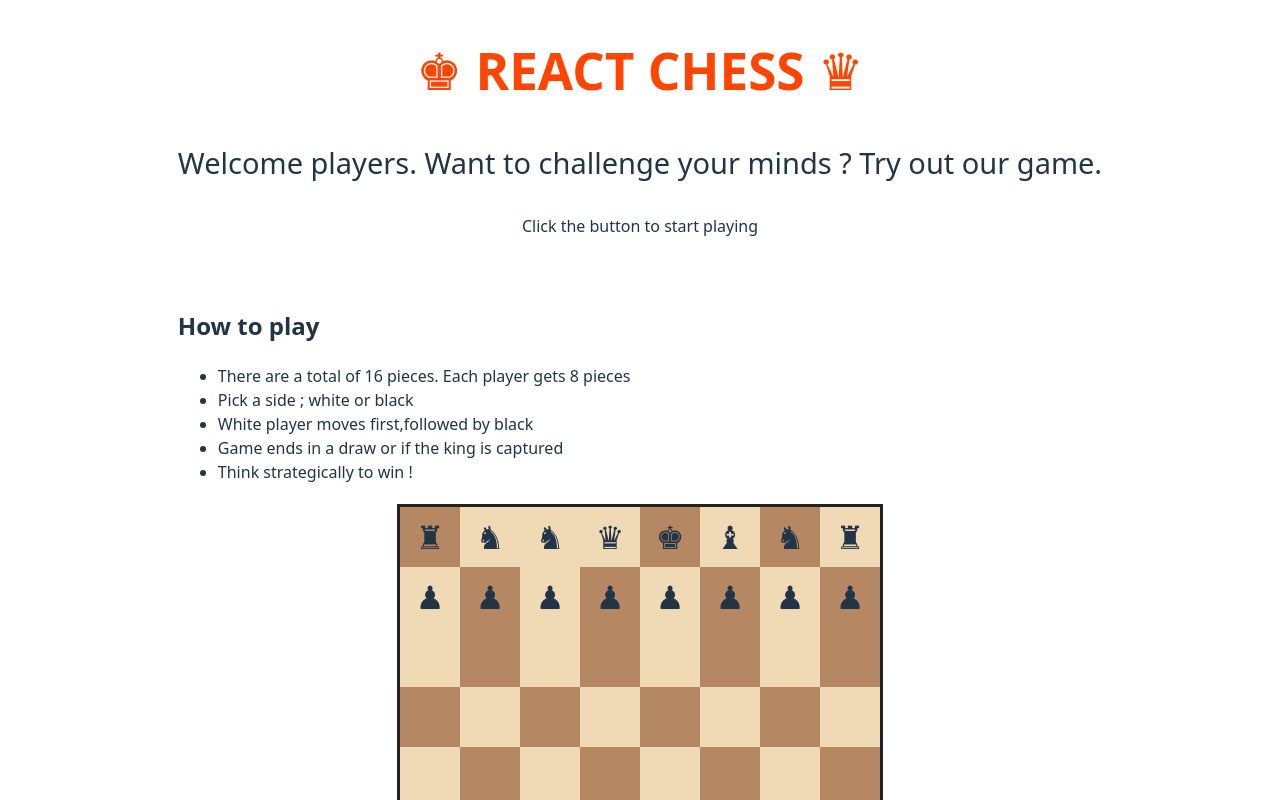
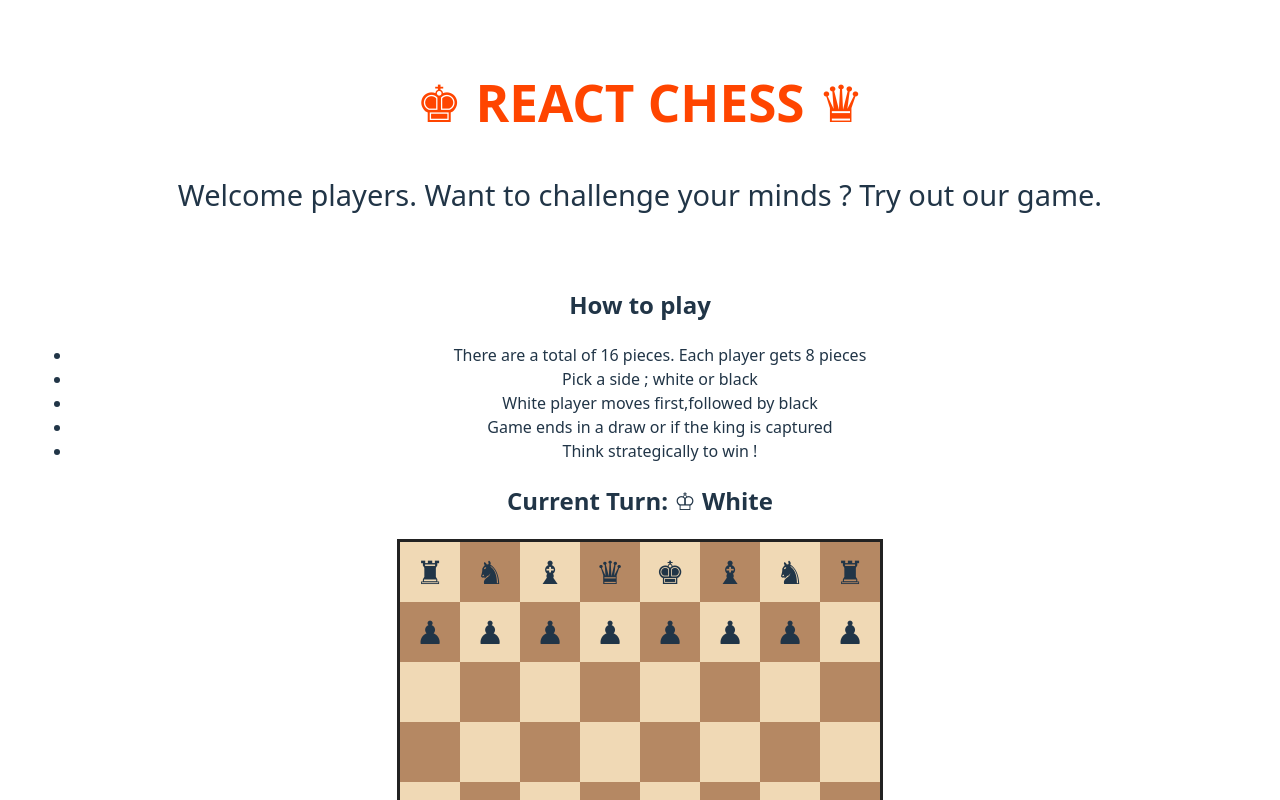
Before and after one commit to Daniel-commits392/React-chess-game, a React (Vite) app: page / in a window 1280 px wide. Both pictures are taken after a click on the button "Click Me". Shown: the top 800 px of the page. Built offline with nearby package versions, Linux system fonts and the light colour scheme.

Commit message:
make sure to commit the recent changes to the chess game project.

```diff
--- a/src/App.jsx
+++ b/src/App.jsx
@@ -1,11 +1,12 @@
 import { useState } from "react";
 import React from "react";
 import Navbar from "./Components/Navbar";
-import ChessBoard from "./Components/Chessboard";
 import Instructions from "./Components/GameInstructions";
-import Turn from "./Components/TurnIndicator";
 import StartMenu from "./Components/StartMenu";
 import ScoreBoard from "./Components/Scoreboard";
+import ChessGame from "./Components/ChessGame";
+import './App.css'
+
 
 function App () {
 
@@ -13,30 +14,27 @@ function App () {
   const startGame = function () {
   setGameStarted(true);
   };
+  const [player1score, setPlayer1Score] = useState(0);
+  const [player2score, setPlayer2Score] = useState(0);
 
-  const [currentTurn,setCurrentTurn] = useState("Player 1");
-
-  const handleEndTurn = function ()  {
-    setCurrentTurn(currentTurn === "Player 1" ? "Player 2" : "Player 1");
-  };
-
-  const handleResetGame= function () {
-    setCurrentTurn('Player 1');
+  function  updateScore(winner) {
+    if (winner === "player1"){
+      setPlayer1Score(player1score + 1);
+    }else {
+      setPlayer2Score(player2score + 1);
+    }
   }
   if (!gameStarted) {
     return <StartMenu onStart={startGame} />;
   }
 
-
-
-
   return (
     <div>
      <Navbar/>
      <Instructions/>
-       <ChessBoard/>
-      <Turn currentTurn={currentTurn}  onEndTurn={handleEndTurn}  onReset={handleResetGame}/>
-      <ScoreBoard/>
+
+      <ChessGame updateScore={updateScore}  />
+      <ScoreBoard player1score={player1score} player2score={player2score}   />
     </div>
   )
 }
--- a/src/components /ChessGame.jsx
+++ b/src/Components/ChessGame.jsx
@@ -1,6 +1,7 @@
 import React, { useState } from 'react';
-import ChessBoard from './ChessBoard';
+import ChessBoard from './Board';
 import { getNextTurn, isValidTurn } from '../logic/turnManager';
+import './ChessBoard.css';
 
 export default function ChessGame() {
   const [currentTurn, setCurrentTurn] = useState('white');
--- a/src/Components/Navbar.jsx
+++ b/src/Components/Navbar.jsx
@@ -5,7 +5,7 @@ function Navbar() {
         <nav className='navbar'>
             <h1 className='navbar-title'> ♚ REACT CHESS ♛ </h1>
             <p className='navbar-welcome'>Welcome  players. Want to challenge your minds ? Try out our game.</p>
-            <p className='navbar-start'>Click the button to start playing</p>
+
         </nav>
     )
 }
--- a/src/Components/Scoreboard.jsx
+++ b/src/Components/Scoreboard.jsx
@@ -1,4 +1,4 @@
-function ScoreBoard () {
+function ScoreBoard ({player1score,player2score}) {
     return (
         <div className="scoreboard" style={{
             backgroundColor: "#141414ff",
@@ -9,8 +9,8 @@ function ScoreBoard () {
         }}>
 
             <h2>Scoreboard</h2>
-            <p>Player 1: 0</p>
-            <p>Player 2: 0</p>
+            <p>Player 1: {player1score}</p>
+            <p>Player 2: {player2score}</p>
         </div>
     )
 }
```
